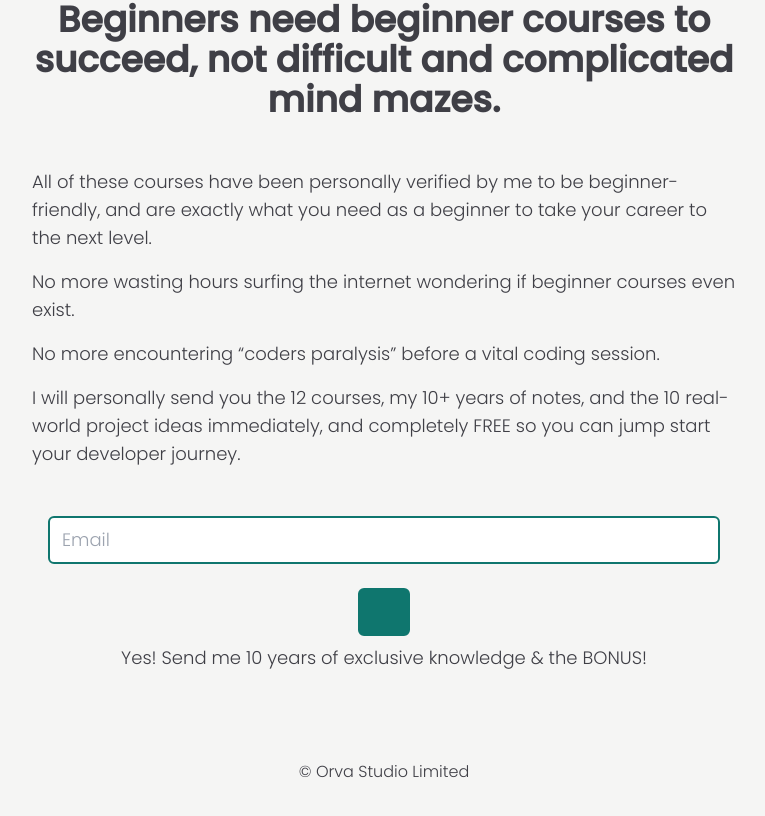
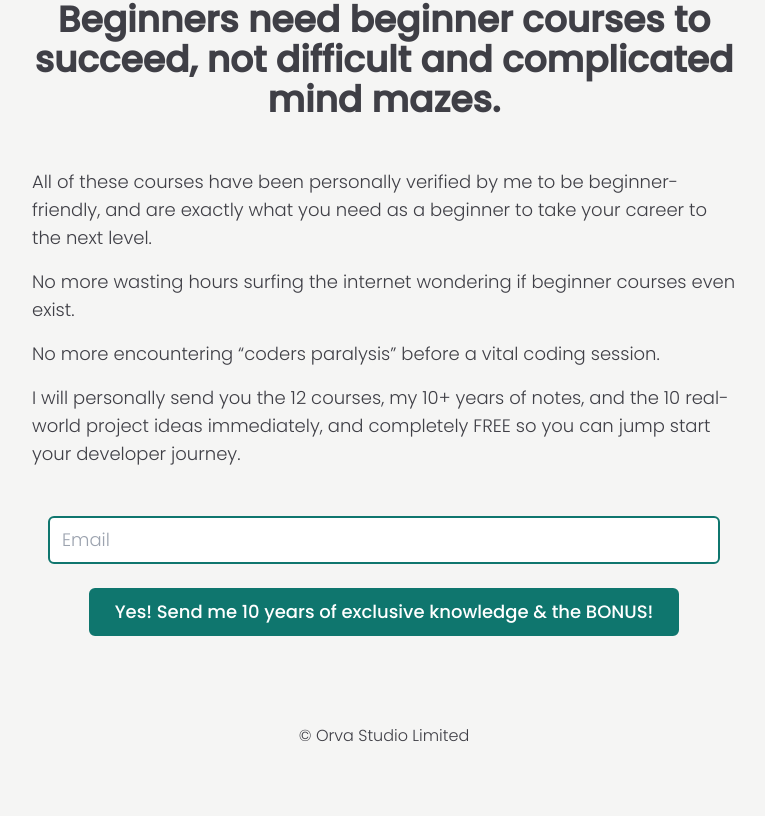
Before and after one commit to Orva-Studio/courses-site, a Next.js app: page /newsletter in a window 1280 px wide. Shown: the part 857-1673 px from the top of the page, without its empty margins (256-1021 px from the left). After the commit the page ends 1637 px from the top, so only its background shows below. Built offline with nearby package versions, Linux system fonts and the light colour scheme.

Commit message:
fix: add style to newsletter button

```diff
--- a/app/newsletter/page.tsx
+++ b/app/newsletter/page.tsx
@@ -62,12 +62,10 @@ export default function Page() {
               required
               placeholder="Email"
             />
-            <input
-              className="px-6 py-2 border-teal-700 border-2 font-medium rounded-md transition-all text-white bg-teal-700 hover:bg-teal-800 cursor-pointer"
-              type="submit"
-              value=""
-            />
-            <button>Yes! Send me 10 years of exclusive knowledge & the BONUS!</button>
+
+            <button className="px-6 py-2 border-teal-700 border-2 font-medium rounded-md transition-all text-white bg-teal-700 hover:bg-teal-800 cursor-pointer">
+              Yes! Send me 10 years of exclusive knowledge & the BONUS!
+            </button>
           </form>
         </TextBlock>
       </div>
```
